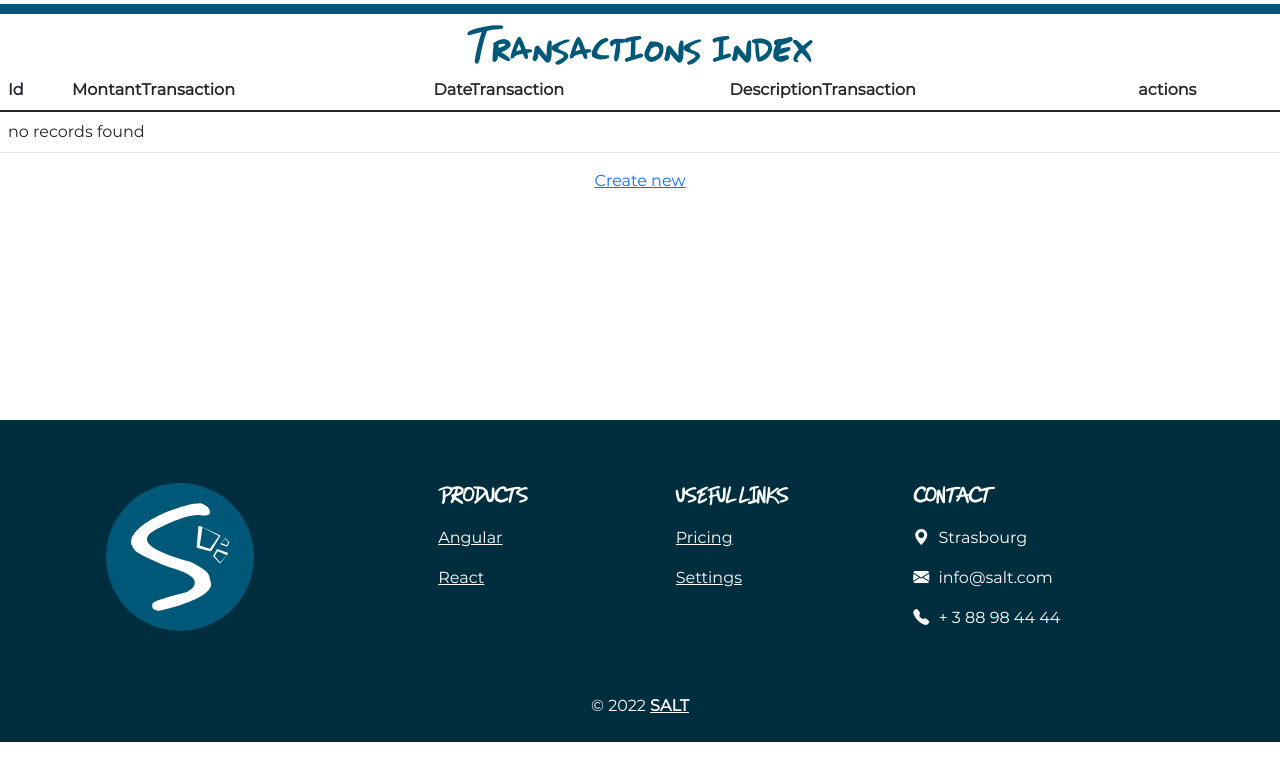
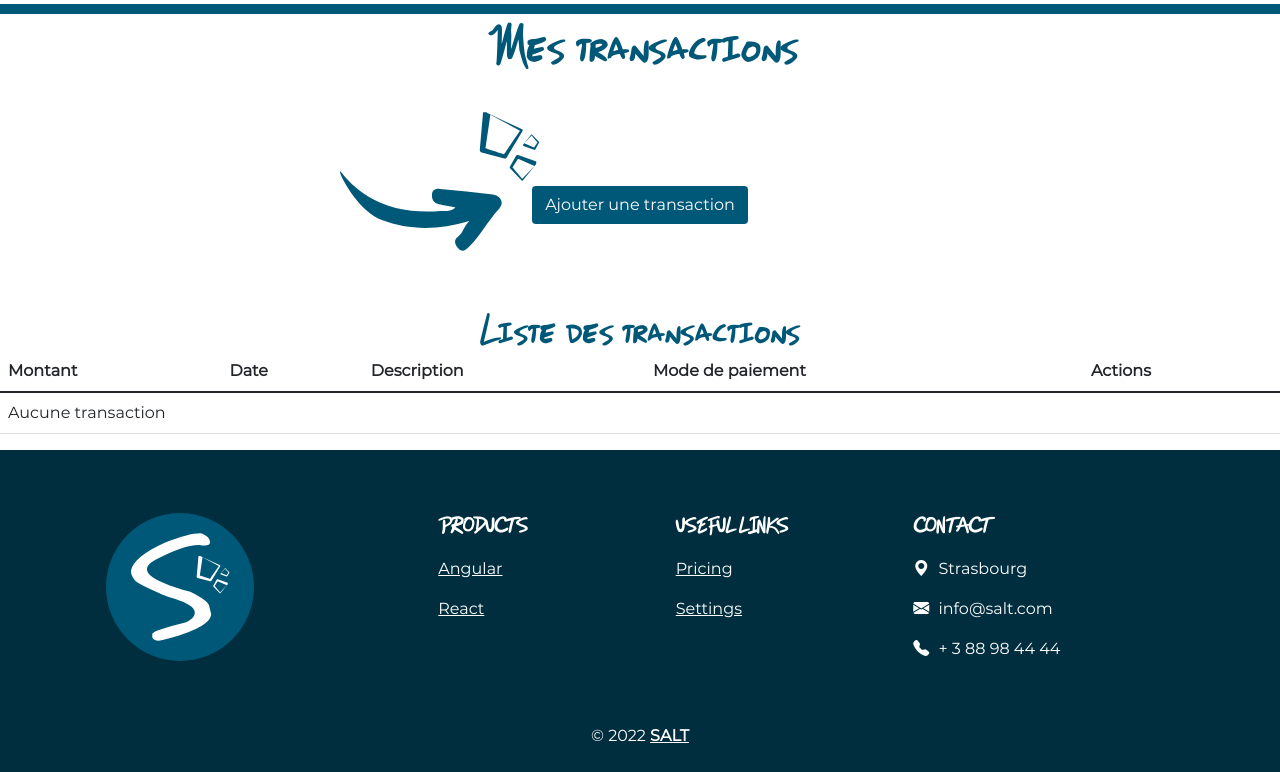
Before and after one commit to aminea03/SALT-Budget, a Symfony app: template templates/transactions/index.html.twig in a window 1280 px wide. Shown: the part 58-830 px from the top of the page. Before the commit the page ends 800 px from the top, so only its background shows below. Run offline with Twig, Linux system fonts and the light colour scheme; the template is opened without the code that fills it, so the values that code supplies are empty; some libraries are stand-ins or nearby versions.

Commit message:
Transactions CSS

```diff
--- a/public/custom.css
+++ b/public/custom.css
@@ -39,6 +39,7 @@ main {
 	display: flex;
 	flex-direction: column;
 	align-items: center;
+	justify-content: space-around;
 	min-height: calc(100vh - 394px);
 }
 
@@ -198,6 +199,28 @@ nav {
 	width: 100%;
 }
 
+/* Transactions */
+
+.add_transaction_wrapper {
+	position: relative;
+	display: flex;
+	align-items: center;
+	justify-content: center;
+	height: 200px;
+	width: 100%;
+	margin-top: 35px;
+}
+
+.add_transaction_wrapper img {
+	position: absolute;
+	width: 200px;
+	left: -400px;
+	right: 0;
+	top: 0;
+	bottom: 50px;
+	margin: auto;
+}
+
 /* Footer */
 
 footer {
--- a/src/Form/Transactions1Type.php
+++ b/src/Form/Transactions1Type.php
@@ -17,8 +17,7 @@ class Transactions1Type extends AbstractType
             ->add('descriptionTransaction')
             ->add('categorie')
             ->add('user')
-            ->add('paiement')
-        ;
+            ->add('paiement');
     }
 
     public function configureOptions(OptionsResolver $resolver): void
--- a/templates/transactions/_delete_form.html.twig
+++ b/templates/transactions/_delete_form.html.twig
@@ -1,4 +1,5 @@
-<form method="post" action="{{ path('app_transactions_delete', {'id': transaction.id}) }}" onsubmit="return confirm('Are you sure you want to delete this item?');">
+<form method="post" action="{{ path('app_transactions_delete', {'id': transaction.id}) }}"
+    onsubmit="return confirm('Voulez-vous vraiment supprimer cette transaction?');">
     <input type="hidden" name="_token" value="{{ csrf_token('delete' ~ transaction.id) }}">
-    <button class="btn">Delete</button>
+    <button class="btn">Supprimer</button>
 </form>
--- a/templates/transactions/_form.html.twig
+++ b/templates/transactions/_form.html.twig
@@ -1,4 +1,4 @@
 {{ form_start(form) }}
 {{ form_widget(form) }}
-<button class="btn">{{ button_label|default('Save') }}</button>
+<button class="btn">{{ button_label|default('Enregistrer') }}</button>
 {{ form_end(form) }}
--- a/templates/transactions/index.html.twig
+++ b/templates/transactions/index.html.twig
@@ -1,39 +1,47 @@
 {% extends 'base.html.twig' %}
 
-{% block title %}Transactions index{% endblock %}
+{% block title %}Liste des transactions{% endblock %}
 
 {% block body %}
-    <h1>Transactions index</h1>
+<h1>Mes transactions</h1>
+<div class="add_transaction_wrapper">
+    <img src="{{ asset('/images/salt_arrow.svg') }}" alt="Flèche"></a>
+    <a href="{{ path('app_transactions_new') }}" class="btn">Ajouter une transaction</a>
+</div>
+<h2>Liste des transactions</h2>
 
 <table class="table">
     <thead>
         <tr>
-                <th>Id</th>
-                <th>MontantTransaction</th>
-                <th>DateTransaction</th>
-                <th>DescriptionTransaction</th>
-                <th>actions</th>
+            <th>Montant</th>
+            <th>Date</th>
+            <th>Description</th>
+            <th>Mode de paiement</th>
+            <th>Actions</th>
         </tr>
     </thead>
     <tbody>
         {% for transaction in transactions %}
         <tr>
-                <td>{{ transaction.id }}</td>
             <td>{{ transaction.montantTransaction }}</td>
-                <td>{{ transaction.dateTransaction ? transaction.dateTransaction|date('Y-m-d') : '' }}</td>
-                <td>{{ transaction.descriptionTransaction }}</td>
-                <td>
-                    <a href="{{ path('app_transactions_show', {'id': transaction.id}) }}">show</a>
-                    <a href="{{ path('app_transactions_edit', {'id': transaction.id}) }}">edit</a>
+            <td>{{ transaction.dateTransaction ? transaction.dateTransaction|date('d-m-Y') : '' }}</td>
+            <td>{{ transaction.descriptionTransaction|capitalize }}</td>
+            <td>{{ transaction.paiement|capitalize }}</td>
+            <td style="display:flex; gap:15px">
+                <a href="{{ path('app_transactions_edit', {'id': transaction.id}) }}" class="btn">Modifier</a>
+                <form method="post" action="{{ path('app_transactions_delete', {'id': transaction.id}) }}"
+                    onsubmit="return confirm('Voulez-vous vraiment supprimer cette transaction?');">
+                    <input type="hidden" name="_token" value="{{ csrf_token('delete' ~ transaction.id) }}">
+                    <button class="btn">Supprimer</button>
+                </form>
             </td>
         </tr>
         {% else %}
         <tr>
-                <td colspan="5">no records found</td>
+            <td colspan="5">Aucune transaction</td>
         </tr>
         {% endfor %}
     </tbody>
 </table>
 
-    <a href="{{ path('app_transactions_new') }}">Create new</a>
 {% endblock %}
--- a/templates/transactions/new.html.twig
+++ b/templates/transactions/new.html.twig
@@ -4,11 +4,11 @@
 
 {% block body %}
 <div class="custom_form">
-    <h1>Create new Transactions</h1>
+    <h1>Ajouter une transaction</h1>
 
     {{ include('transactions/_form.html.twig') }}
 
-    <a href="{{ path('app_transactions_index') }}">back to list</a>
+    <a href="{{ path('app_transactions_index') }}">retour</a>
 
 </div>
 {% endblock %}
```
Also changed, not shown: templates/transactions/edit.html.twig (+4 -5 lines), public/images/salt_arrow.svg (added). Lines whose indentation alone changed are shown as unchanged.
